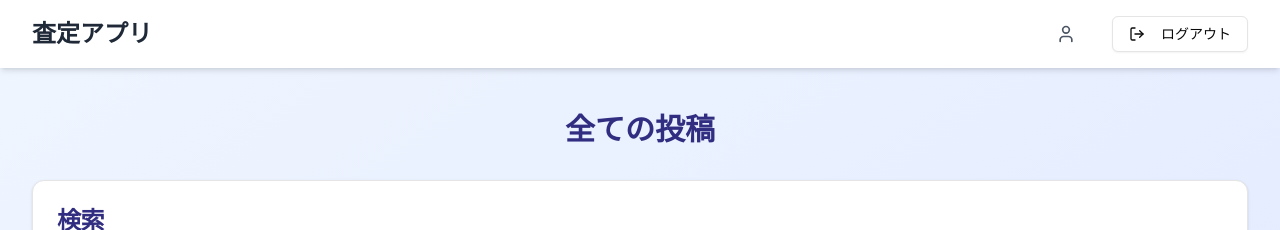
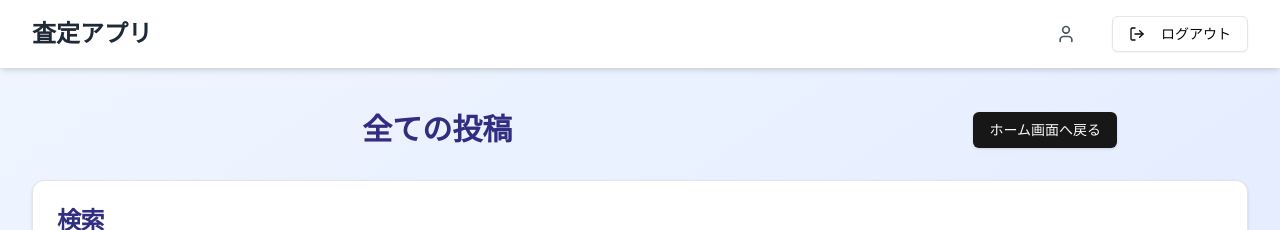
Before and after one commit to TadanobuTokiwa/appraisal-app, a Next.js app: page /all-posts in a window 1280 px wide. Shown: the top 230 px of the page. Built offline with nearby package versions, Linux system fonts and the light colour scheme; no server answers.

Commit message:
all-postsページにホームに戻るボタンを追加

```diff
--- a/src/app/all-posts/page.tsx
+++ b/src/app/all-posts/page.tsx
@@ -13,6 +13,7 @@ import Header from '@/features/components/Header'
 import { appraisal_posts } from '@/types/supabaseTableTypes'
 import { getAppraisalPosts } from '@/lib/supabase/supabaseFunctions'
 import ItemsList from '@/features/PostsList'
+import ReturntoHomeButton from '@/features/ReturntoHomeButton'
 
 export default function AllPosts() {
     const [searchDate, setSearchDate] = useState<Date | undefined>()
@@ -44,7 +45,12 @@ export default function AllPosts() {
             <Header />
             <div className="min-h-screen py-12 px-4 sm:px-6 lg:px-8">
                 <div className="max-w-7xl mx-auto">
-                    <h1 className="text-3xl font-bold text-center text-indigo-900 mb-8">全ての投稿</h1>
+                    <div className='md:grid md:grid-cols-3'>
+                        <h1 className="text-3xl font-bold text-center text-indigo-900 mb-4 md:mb-8 md:col-span-2">全ての投稿</h1>
+                        <div className='flex mb-5 md:mb-0'>
+                                <ReturntoHomeButton />
+                        </div>
+                    </div>
                     <Card className="mb-8">
                         <CardHeader>
                             <CardTitle className="text-2xl font-bold text-indigo-900">検索</CardTitle>
```
